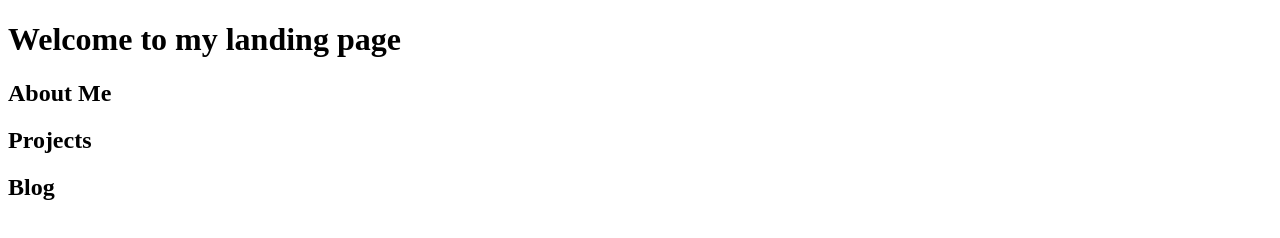
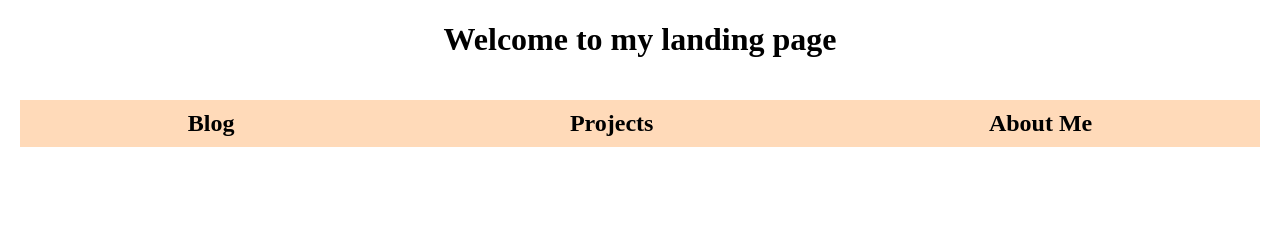
Before and after one commit to Mach594/Portfolio, a plain HTML site: page portfolio_website/index.html in a window 1280 px wide. Drawn offline with Linux system fonts and the light colour scheme.

Commit message:
Add flex container code to index
Practicing flex container coding with style.css.

[Ticket: X]

```diff
--- a/portfolio_website/index.html
+++ b/portfolio_website/index.html
@@ -7,8 +7,10 @@
     </head>
     <body>
         <h1>Welcome to my landing page</h1>
-        <h2>About Me</h2>
-        <h2>Projects</h2>
-        <h2>Blog</h2>
+        <div class="flex-container">
+            <h2 class="one">About Me</h2>
+            <h2 class="two">Projects</h2>
+            <h2 class="three">Blog</h2>
+            </div>
     </body>
 </html>
--- a/portfolio_website/style.css
+++ b/portfolio_website/style.css
@@ -0,0 +1,17 @@
+.flex-container {
+    display: flex;
+    flex-direction:row-reverse;
+}
+
+.flex-container h2 {
+    border: 100px black;
+    background: peachpuff;
+    flex: 1 1 auto;
+    padding: 10px;
+}
+
+body {
+    text-align: center;
+    background-color: white;
+    margin: 20px;
+}
```
